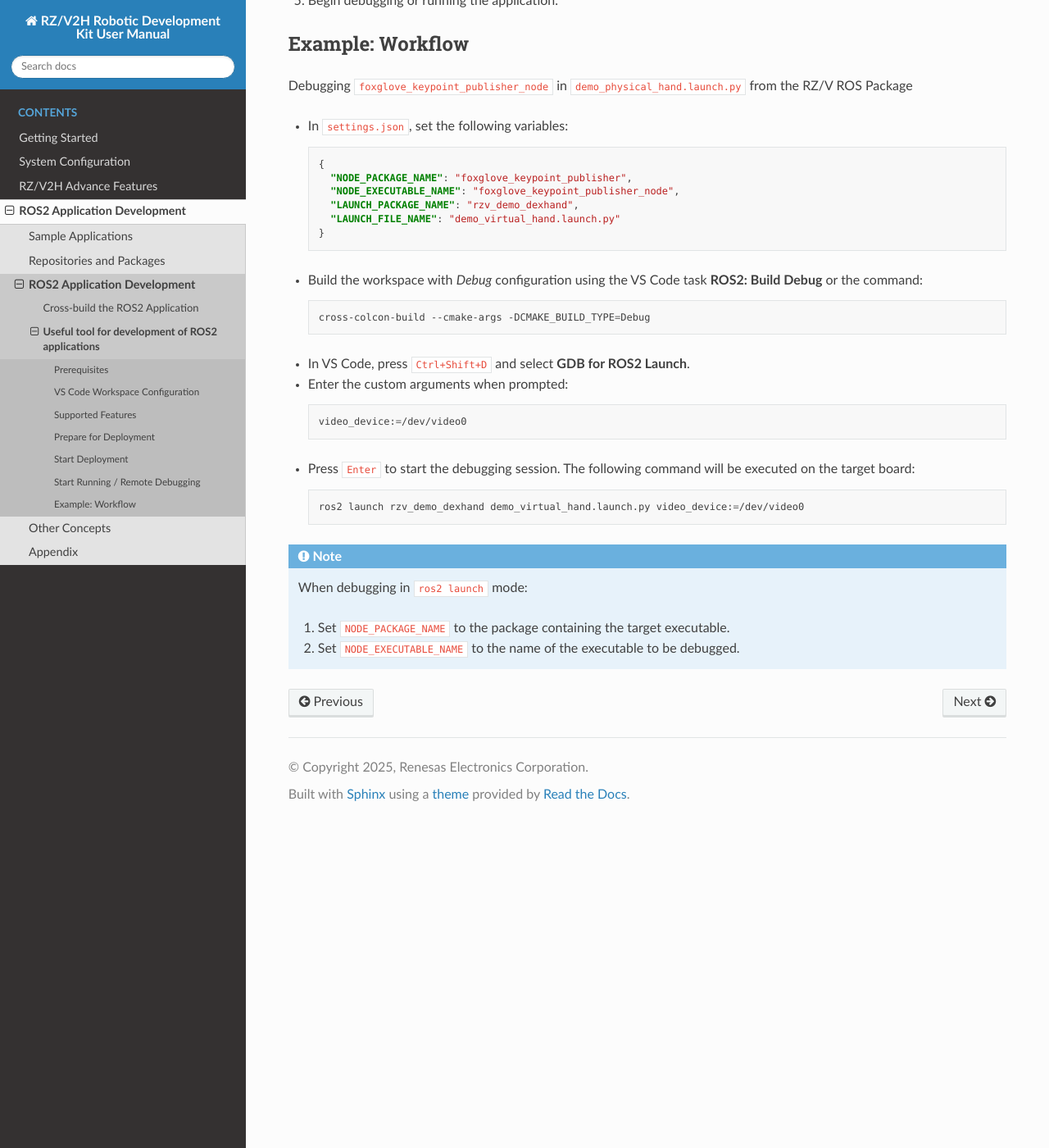
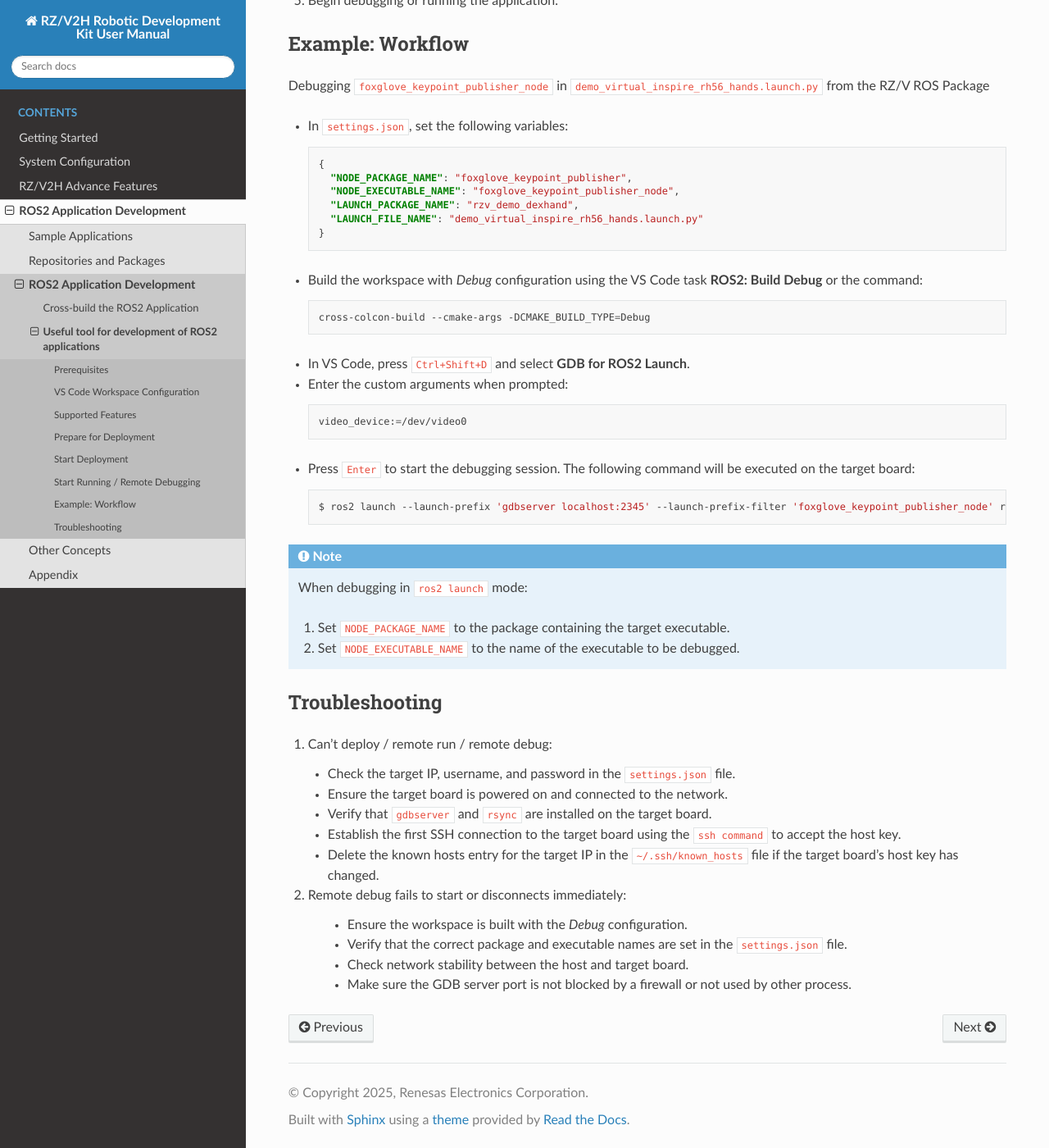
Before and after one commit to renesas-rdk/rzv2h_rdk_documentation, a Sphinx documentation site: the page built from source/3_ros2_development/deploy_application.rst, in a window 1280 px wide and 1400 px high, scrolled down 4199 px. Shown: the whole window at 82% size. Built offline with Sphinx 7.4.7 and the Read the Docs theme 3.1.0, drawn with Linux system fonts in a browser that asks for light colours.

Commit message:
doc: Update the cross build and deployment guideline
Signed-off-by: Cong Nguyen <cong.nguyen.zn@renesas.com>

```diff
--- a/source/3_ros2_development/cross_build.rst
+++ b/source/3_ros2_development/cross_build.rst
@@ -41,6 +41,12 @@ We provide two methods for cross-building ROS2 applications for the RZ/V2H RDK p
 
 Follow the respective sections for detailed instructions on each cross-build method.
 
+.. tip::
+
+   For most use cases, the **Cross-build with Yocto SDK** method is recommended for its speed and efficiency.
+
+   But if you encounter :ref:`ABI mismatch errors <abi_mismatch>`, consider using the **Cross-build with QEMU Docker** method.
+
 .. toctree::
    :maxdepth: 1
 
--- a/source/3_ros2_development/cross_build_sdk.rst
+++ b/source/3_ros2_development/cross_build_sdk.rst
@@ -107,15 +107,16 @@ You can pass any additional arguments supported by ``colcon build`` directly to
 
 .. code-block:: bash
 
+   $ cd <path-to-your-ROS2-workspace>
    $ cross-colcon-build --packages-select rzv_demo_dexhand
 
 This command ensures that all necessary environment variables and toolchain settings are correctly applied for cross-compiling your ROS 2 packages for the **RZ/V2H** platform.
 
 .. note::
 
-   For more details, refer to the ``env.conf`` file.
+   For more details, refer to the ``env.conf`` file to understand exactly what ``cross-colcon-build`` is doing under the hood.
 
-   To obtain the default ``cross.cmake`` file, copy it from the ``$TOOLCHAIN_WS`` directory.
+   Make sure your ``ros2_ws`` contain the ``cross.cmake`` file. To obtain the default ``cross.cmake`` file, copy it from the ``$TOOLCHAIN_WS`` directory.
 
 Deployment
 ~~~~~~~~~~~~~~~~~~
--- a/source/3_ros2_development/deploy_application.rst
+++ b/source/3_ros2_development/deploy_application.rst
@@ -238,7 +238,7 @@ Start Running / Remote Debugging
 Example: Workflow
 ^^^^^^^^^^^^^^^^^^^^^^^^^^^^
 
-Debugging ``foxglove_keypoint_publisher_node`` in ``demo_physical_hand.launch.py`` from the RZ/V ROS Package
+Debugging ``foxglove_keypoint_publisher_node`` in ``demo_virtual_inspire_rh56_hands.launch.py`` from the RZ/V ROS Package
 
 - In :file:`settings.json`, set the following variables:
 
@@ -248,7 +248,7 @@ Debugging ``foxglove_keypoint_publisher_node`` in ``demo_physical_hand.launch.py
        "NODE_PACKAGE_NAME": "foxglove_keypoint_publisher",
        "NODE_EXECUTABLE_NAME": "foxglove_keypoint_publisher_node",
        "LAUNCH_PACKAGE_NAME": "rzv_demo_dexhand",
-       "LAUNCH_FILE_NAME": "demo_virtual_hand.launch.py"
+       "LAUNCH_FILE_NAME": "demo_virtual_inspire_rh56_hands.launch.py"
      }
 
 - Build the workspace with *Debug* configuration using the VS Code task **ROS2: Build Debug** or the command:
@@ -269,7 +269,7 @@ Debugging ``foxglove_keypoint_publisher_node`` in ``demo_physical_hand.launch.py
 
   .. code-block:: bash
 
-     ros2 launch rzv_demo_dexhand demo_virtual_hand.launch.py video_device:=/dev/video0
+      $ ros2 launch --launch-prefix 'gdbserver localhost:2345' --launch-prefix-filter 'foxglove_keypoint_publisher_node' rzv_demo_dexhand demo_virtual_inspire_rh56_hands.launch.py
 
 .. note::
 
@@ -277,3 +277,21 @@ Debugging ``foxglove_keypoint_publisher_node`` in ``demo_physical_hand.launch.py
 
    1. Set ``NODE_PACKAGE_NAME`` to the package containing the target executable.
    2. Set ``NODE_EXECUTABLE_NAME`` to the name of the executable to be debugged.
+
+Troubleshooting
+^^^^^^^^^^^^^^^^^^^^^^^^^^^^
+
+1. Can't deploy / remote run / remote debug:
+
+   - Check the target IP, username, and password in the ``settings.json`` file.
+   - Ensure the target board is powered on and connected to the network.
+   - Verify that ``gdbserver`` and ``rsync`` are installed on the target board.
+   - Establish the first SSH connection to the target board using the ``ssh command`` to accept the host key.
+   - Delete the known hosts entry for the target IP in the ``~/.ssh/known_hosts`` file if the target board's host key has changed.
+
+2. Remote debug fails to start or disconnects immediately:
+
+    - Ensure the workspace is built with the *Debug* configuration.
+    - Verify that the correct package and executable names are set in the ``settings.json`` file.
+    - Check network stability between the host and target board.
+    - Make sure the GDB server port is not blocked by a firewall or not used by other process.
```
